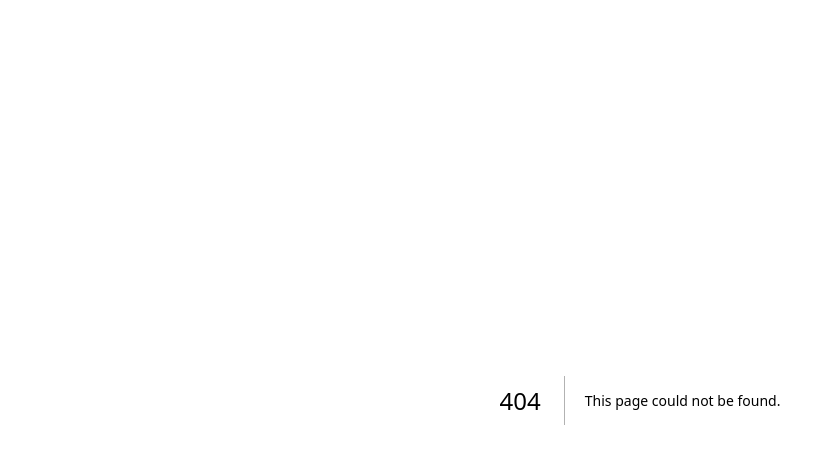
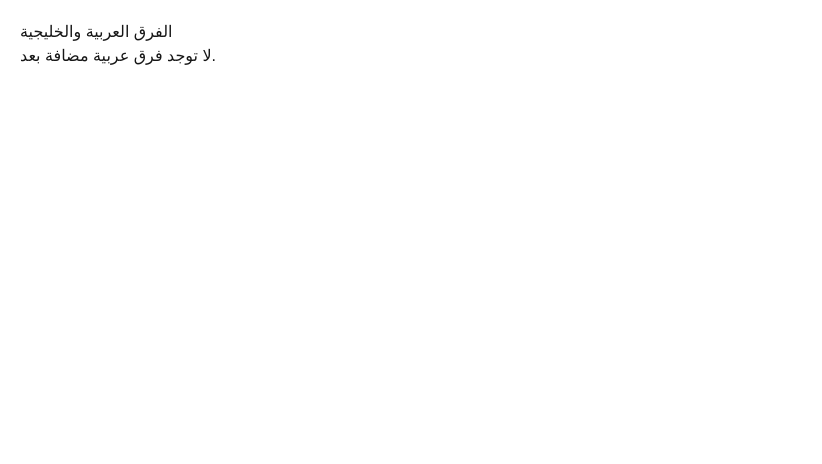
Before and after one commit to nawahtkui/ai-sports-content-generator, a Next.js app: page /arab-teams in a window 1280 px wide. Before the commit this address had no page. Shown: the top 464 px of the page, without its empty margins (0-822 px from the left). Built offline with nearby package versions, Linux system fonts and the light colour scheme.

Commit message:
Add Arab and Gulf teams page

```diff
--- /dev/null
+++ b/app/arab-teams/page.tsx
@@ -0,0 +1,22 @@
+import teams from "@/data/teams.json";
+import Link from "next/link";
+
+export default function ArabTeamsPage() {
+  const arabTeams = teams.filter(t =>
+    ["Saudi Arabia", "Egypt", "UAE", "Qatar", "Kuwait", "Bahrain", "Oman", "Jordan"].includes(t.region)
+  );
+
+  return (
+    <main style={{ padding: "20px" }}>
+      <h1>الفرق العربية والخليجية</h1>
+      {arabTeams.length === 0 && <p>لا توجد فرق عربية مضافة بعد.</p>}
+      <ul>
+        {arabTeams.map(team => (
+          <li key={team.id}>
+            <Link href={`/teams/${team.id}`}>{team.name} ({team.region})</Link>
+          </li>
+        ))}
+      </ul>
+    </main>
+  );
+}
```
